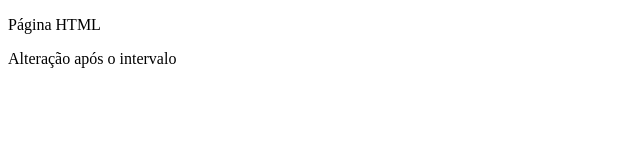
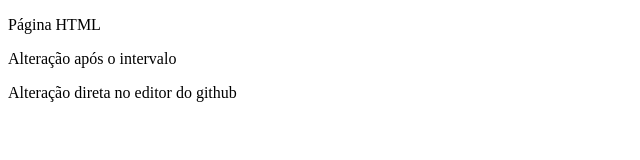
Before and after one commit to Sampaio035/Projeto1, a plain HTML site: page index.html in a window 1280 px wide. Shown: the whole page, without its empty margins (0-640 px from the left). Drawn offline with Linux system fonts and the light colour scheme.

Commit message:
Alterado no editor do Github

```diff
--- a/index.html
+++ b/index.html
@@ -8,5 +8,6 @@
 <body>
     <p>Página HTML</p>
     <p>Alteração após o intervalo</p>
+    <p>Alteração direta no editor do github</p>
 </body>
 </html>
```
